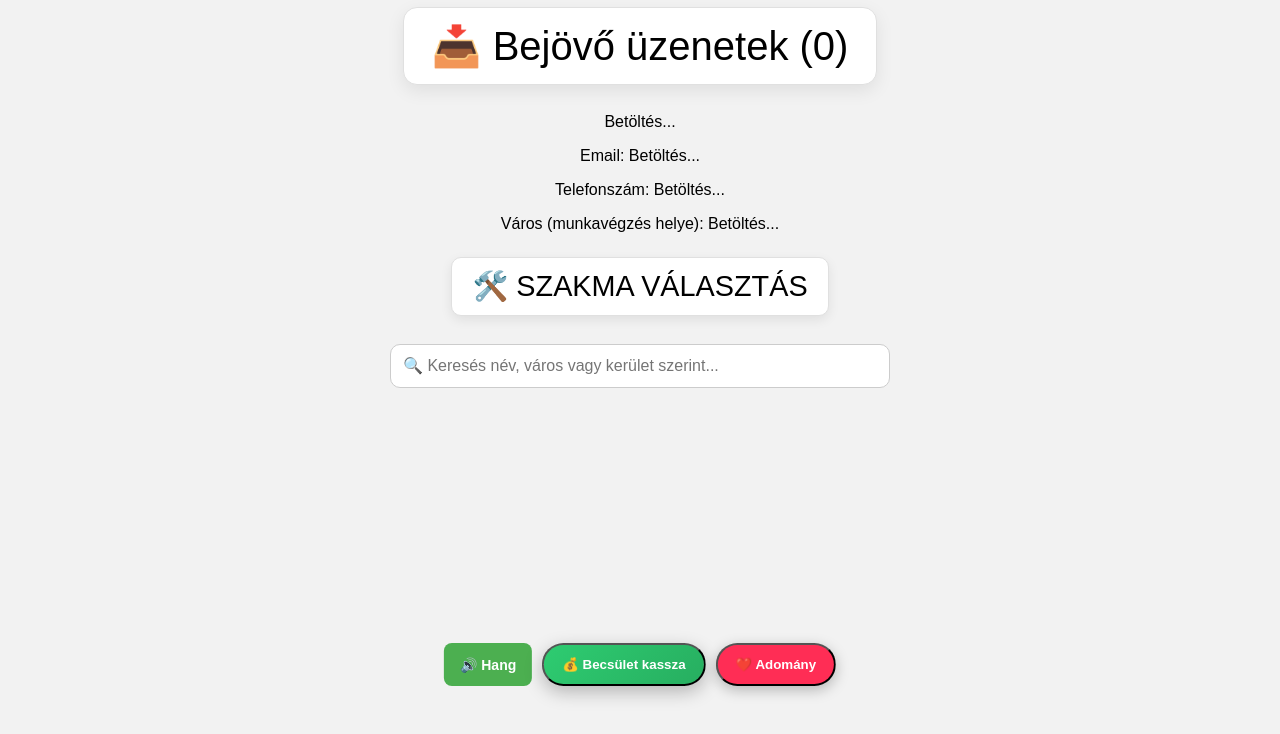
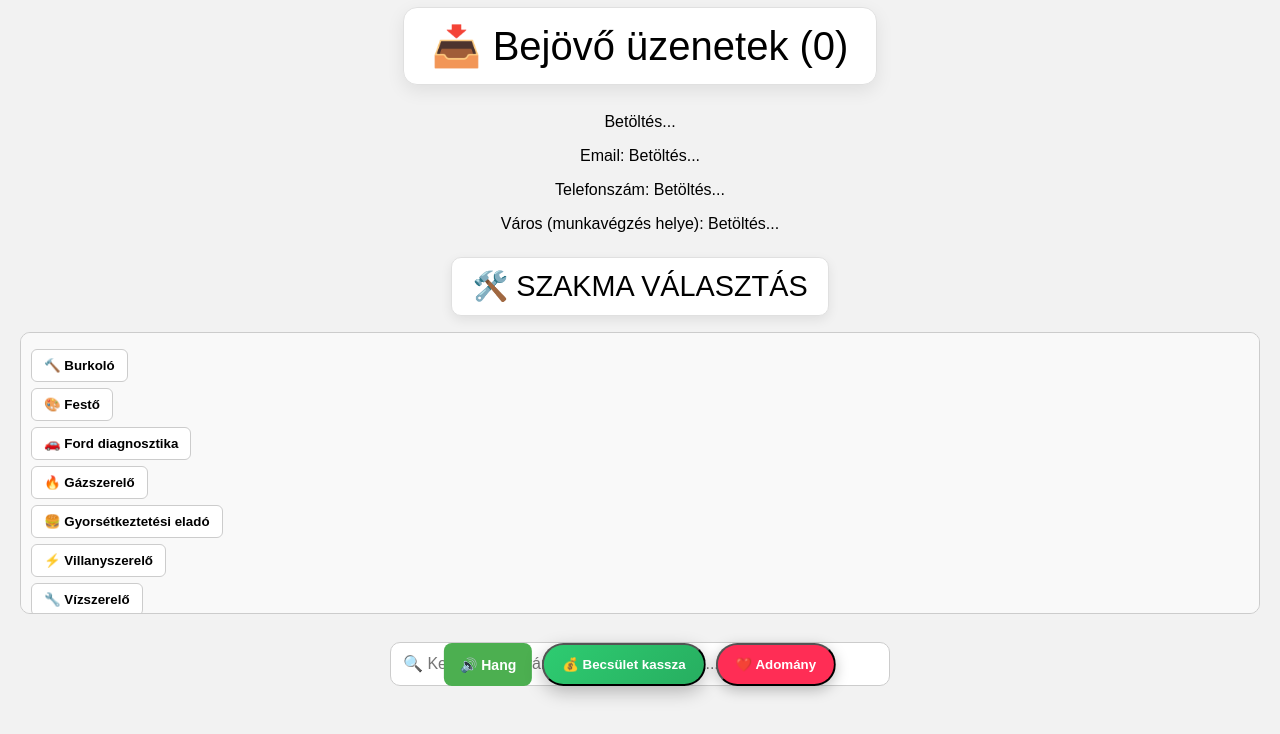
Before and after one commit to szaki1/szaki-app, a website: page public/megrendelo-profil.html in a window 1280 px wide. Shown: the part 94-828 px from the top of the page. Before the commit the page ends 800 px from the top, so only its background shows below. Drawn offline with Linux system fonts and the light colour scheme; no server answers.

Commit message:
Fix: szakma választó csak görgethető

```diff
--- a/public/megrendelo-profil.html
+++ b/public/megrendelo-profil.html
@@ -16,9 +16,9 @@
         z-index: 1000;
       }
             .profession-container {
-        display: none;
+                display: block;
                 margin-top: 16px;
-        max-height: 300px;
+                max-height: 260px;
                 overflow-y: auto;
                 border: 1px solid #ccc;
                 border-radius: 10px;
```
Lines whose indentation alone changed are shown as unchanged.
